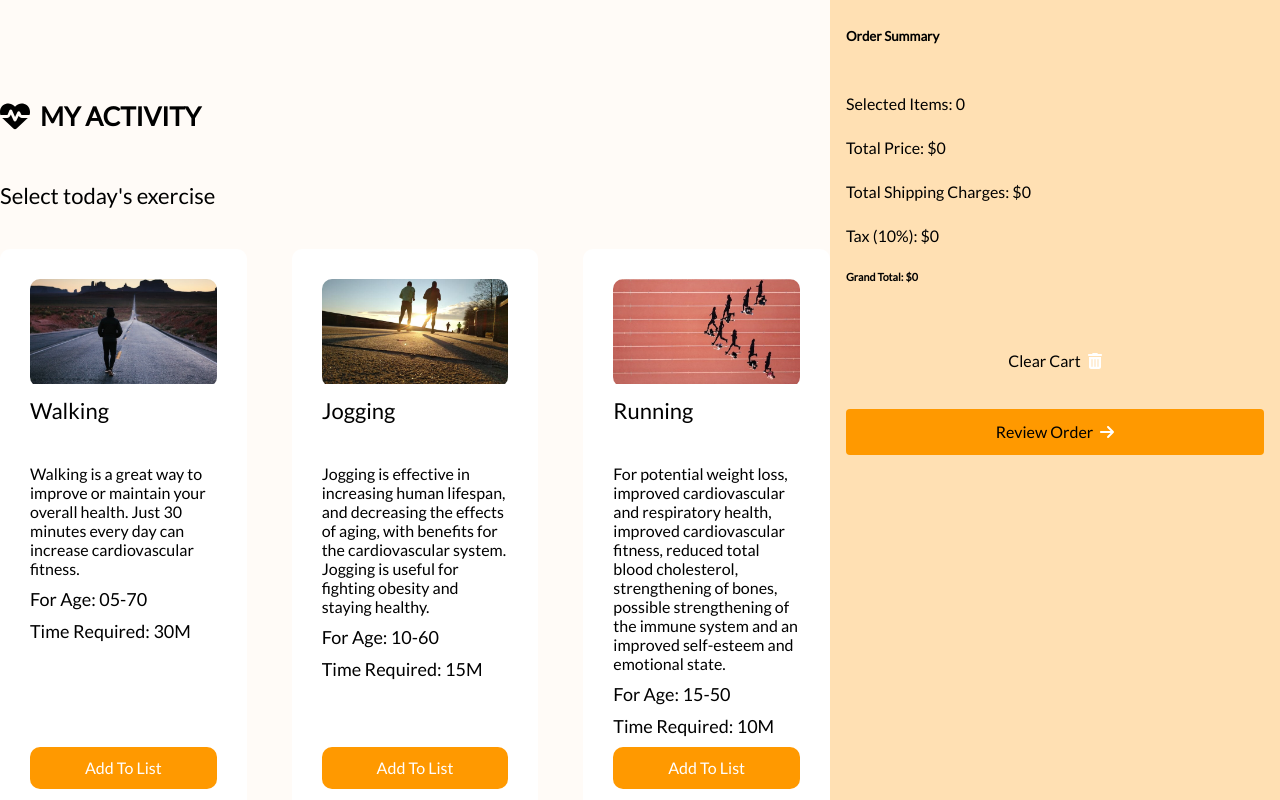
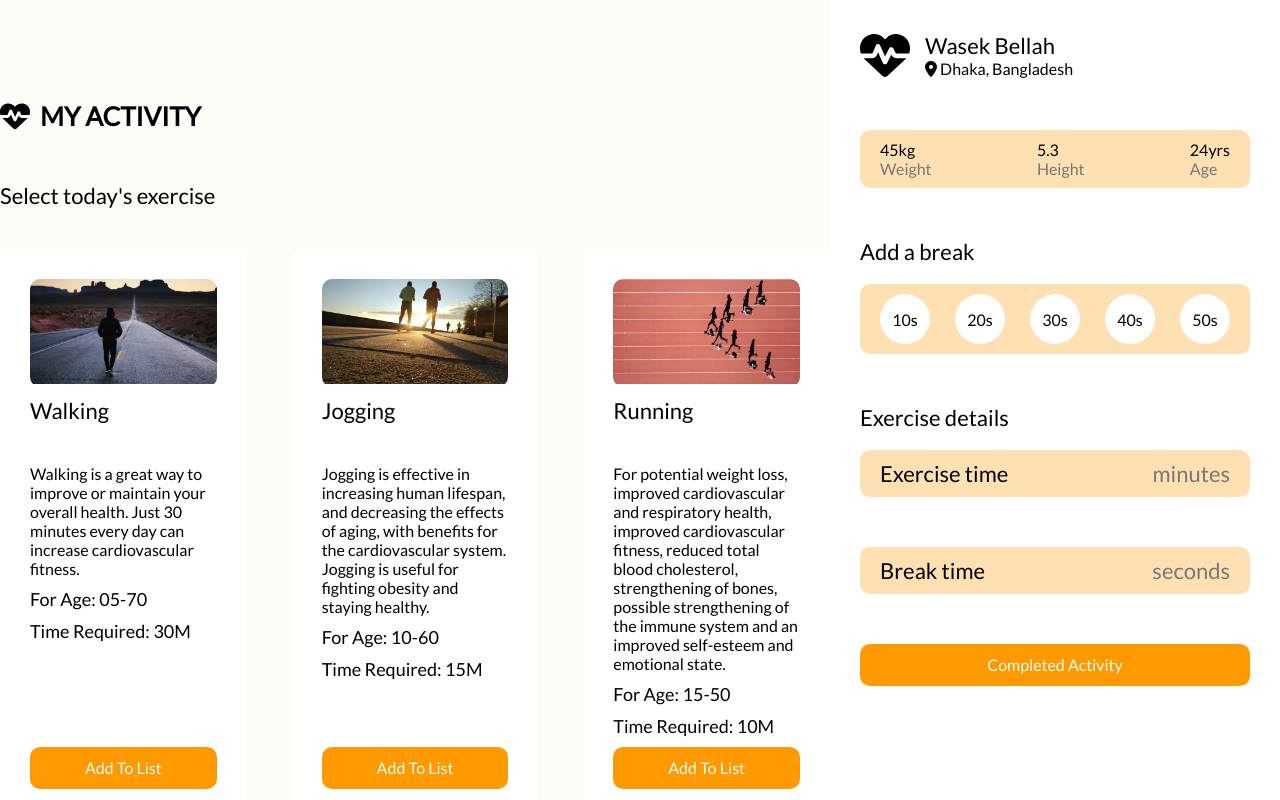
Before and after one commit to wasek23/my-activity, a React (Create React App) app: page / in a window 1280 px wide. Shown: the top 800 px of the page. Built offline with nearby package versions, Linux system fonts and the light colour scheme.

Commit message:
sidebar design

```diff
--- a/src/App.css
+++ b/src/App.css
@@ -97,6 +97,6 @@ img {
 	margin-bottom: 40px;
 }
 
-.activityPage .cartContainer {
+.activityPage .sidebarContainer {
 	width: 450px;
 }
--- a/src/App.js
+++ b/src/App.js
@@ -1,13 +1,13 @@
 import './App.css';
 import Activities from './components/Activities/Activities';
-import Cart from './components/Cart/Cart';
+import Sidebar from './components/Sidebar/Sidebar';
 import useActivities from './hooks/useActivities';
-import useCart from './hooks/useCart';
+import useSidebar from './hooks/useSidebar';
 import logo from './img/Logo.svg';
 
 const App = () => {
 	const { activities } = useActivities();
-	const { cart, cartActivities, onAddToCart } = useCart();
+	const { sidebar, sidebarActivities, onAddToSidebar } = useSidebar();
 
 	return <main className='activityPage'>
 		<div className='mainAreaWrapper'>
@@ -20,13 +20,13 @@ const App = () => {
 				<h2>Select today's exercise</h2>
 
 				<div className='activityContainer'>
-					<Activities activities={activities} onAddToCart={onAddToCart} />
+					<Activities activities={activities} onAddToSidebar={onAddToSidebar} />
 				</div>
 			</div>
 		</div>
 
-		<aside className='cartContainer'>
-			<Cart activities={activities} cart={cart} cartActivities={cartActivities} />
+		<aside className='sidebarContainer'>
+			<Sidebar activities={activities} sidebar={sidebar} sidebarActivities={sidebarActivities} />
 		</aside>
 	</main>
 }
--- a/src/components/Activities/Activities.js
+++ b/src/components/Activities/Activities.js
@@ -2,11 +2,11 @@ import './Activities.css';
 import Activity from '../Activity/Activity';
 import useActivities from '../../hooks/useActivities';
 
-const Activities = ({ onAddToCart }) => {
+const Activities = ({ onAddToSidebar }) => {
 	const { activities } = useActivities();
 
 	return <div className='activities'>
-		{activities?.map(activity => <Activity key={activity.id} activity={activity} onAddToCart={onAddToCart} />)}
+		{activities?.map(activity => <Activity key={activity.id} activity={activity} onAddToSidebar={onAddToSidebar} />)}
 	</div>
 }
 export default Activities;
--- a/src/components/Activity/Activity.js
+++ b/src/components/Activity/Activity.js
@@ -1,6 +1,6 @@
 import './Activity.css';
 
-const Activity = ({ activity, onAddToCart }) => {
+const Activity = ({ activity, onAddToSidebar }) => {
 	const { id, img, name, age, time, description } = activity;
 
 	return <div className='activity'>
@@ -17,7 +17,7 @@ const Activity = ({ activity, onAddToCart }) => {
 			<p className='time'>Time Required: {time}M</p>
 		</div>
 
-		<button className='btn' onClick={() => onAddToCart(id)}>Add To List</button>
+		<button className='btn' onClick={() => onAddToSidebar(id)}>Add To List</button>
 	</div>
 }
 export default Activity;
--- a/src/components/Cart/Cart.css
+++ /dev/null
@@ -1,34 +0,0 @@
-.cartArea {
-	height: 100%;
-	max-height: 100vh;
-	background-color: var(--orange5);
-	position: sticky;
-	top: 0;
-	padding: 28px 16px;
-}
-
-.cartArea h5 {
-	margin-bottom: 50px;
-}
-
-.cartArea .body1 {
-	margin-bottom: 25px;
-}
-
-.cartArea h6 {
-	margin-bottom: 55px;
-}
-
-.cartArea .btn {
-	color: var(--white);
-	padding: 14px 28px;
-	border-radius: 4px;
-}
-
-.cartArea .btn.delete {
-	background: var(--red30);
-}
-
-.cartArea .btn.review {
-	background: var(--orange10);
-}
--- a/src/components/Cart/Cart.js
+++ /dev/null
@@ -1,26 +0,0 @@
-import { FontAwesomeIcon } from '@fortawesome/react-fontawesome';
-import { faArrowRight, faTrashCan } from '@fortawesome/free-solid-svg-icons';
-
-import './Cart.css';
-
-const Cart = ({ cart, cartActivities }) => {
-	const totalPrice = cartActivities.reduce((prev, current) => prev + (current.price * current.cartQuantity), 0);
-	const shippingCharges = cartActivities.reduce((prev, current) => prev + current.shipping, 0);
-	const tax = parseFloat((totalPrice * 0.1).toFixed(2));
-	const grandTotal = parseFloat((totalPrice + shippingCharges + tax).toFixed(2));
-
-	return <div className='cartArea'>
-		<h5>Order Summary</h5>
-
-		<p className='body1'>Selected Items: {cart.length}</p>
-		<p className='body1'>Total Price: ${totalPrice}</p>
-		<p className='body1'>Total Shipping Charges: ${shippingCharges}</p>
-		<p className='body1'>Tax (10%): ${tax}</p>
-
-		<h6>Grand Total: ${grandTotal}</h6>
-
-		<button className='btn delete body1'>Clear Cart <FontAwesomeIcon icon={faTrashCan} inverse /></button>
-		<button className='btn review body1'>Review Order <FontAwesomeIcon icon={faArrowRight} inverse /></button>
-	</div>
-}
-export default Cart;
--- /dev/null
+++ b/src/components/Sidebar/Sidebar.css
@@ -0,0 +1,44 @@
+.sidebarArea {
+	height: 100%;
+	max-height: 100vh;
+	background-color: #fff;
+	position: sticky;
+	top: 0;
+	padding: 30px;
+}
+
+.sidebarArea .personDetails {
+	display: flex;
+	align-items: center;
+	gap: 15px;
+	margin-bottom: 50px;
+}
+
+.sidebarArea .personDetails img {
+	width: 50px;
+}
+
+.sidebarArea .card {
+	background-color: var(--orange5);
+	display: flex;
+	align-items: center;
+	justify-content: space-between;
+	padding: 10px 20px;
+	border-radius: 10px;
+	margin-bottom: 50px;
+}
+
+.sidebarArea .breakTime p {
+	background-color: #fff;
+	width: 50px;
+	height: 50px;
+	display: flex;
+	align-items: center;
+	justify-content: center;
+	border-radius: 50%;
+	cursor: pointer;
+}
+
+.sidebarArea .textMuted {
+	color: #777;
+}
--- /dev/null
+++ b/src/components/Sidebar/Sidebar.js
@@ -0,0 +1,60 @@
+import { FontAwesomeIcon } from '@fortawesome/react-fontawesome';
+import { faArrowRight, faLocationDot, faTrashCan } from '@fortawesome/free-solid-svg-icons';
+
+import './Sidebar.css';
+import logo from '../../img/Logo.svg';
+
+const Sidebar = ({ sidebar, sidebarActivities }) => {
+
+	return <div className='sidebarArea'>
+		<div className='personDetails'>
+			<img src={logo} alt='Wasek Bellah' />
+
+			<div className='details'>
+				<h2>Wasek Bellah</h2>
+				<p><FontAwesomeIcon icon={faLocationDot} /> Dhaka, Bangladesh</p>
+			</div>
+		</div>
+
+		<div className='card personHealth'>
+			<div>
+				<p>45kg</p>
+				<p className='textMuted'>Weight</p>
+			</div>
+			<div>
+				<p>5.3</p>
+				<p className='textMuted'>Height</p>
+			</div>
+			<div>
+				<p>24yrs</p>
+				<p className='textMuted'>Age</p>
+			</div>
+		</div>
+
+		<h2>Add a break</h2>
+		<br />
+		<div className='card breakTime'>
+			<p>10s</p>
+			<p>20s</p>
+			<p>30s</p>
+			<p>40s</p>
+			<p>50s</p>
+		</div>
+
+		<h2>Exercise details</h2>
+		<br />
+
+		<p className='card'>
+			<h2>Exercise time</h2>
+			<h2 className='textMuted'>{ }minutes</h2>
+		</p>
+
+		<p className='card'>
+			<h2>Break time</h2>
+			<h2 className='textMuted'>{ }seconds</h2>
+		</p>
+
+		<button className='btn review body1'>Completed Activity</button>
+	</div>
+}
+export default Sidebar;
--- a/src/hooks/useCart.js
+++ /dev/null
@@ -1,61 +0,0 @@
-import { useEffect, useState } from 'react';
-
-import useActivities from './useActivities';
-
-const useCart = () => {
-	const { activities } = useActivities();
-
-	const [cart, setCart] = useState([]);
-	const [cartActivities, setCartActivities] = useState([]);
-
-	// Get from localStorage
-	useEffect(() => {
-		const storedCart = localStorage.getItem('emaCart');
-		if (storedCart) {
-			setCart(JSON.parse(storedCart));
-		}
-	}, []);
-
-	// Get cart activities
-	useEffect(() => {
-		let cartItems = [];
-
-		activities?.map(activity => {
-			for (const c of cart) {
-				activity.id === c.id && cartItems.push({ ...activity, cartQuantity: c.quantity });
-			}
-
-			return null;
-		});
-		setCartActivities(cartItems);
-	}, [activities, cart]);
-
-	// On add to cart
-	const onAddToCart = (id) => {
-		const isInCart = cart.find(c => c.id === id);
-
-		if (isInCart) {
-			const index = cart.indexOf(isInCart);
-
-			const newCart = [...cart];
-			newCart[index] = { ...newCart[index], quantity: newCart[index].quantity + 1 };
-
-			setCart(newCart);
-			localStorage.setItem('emaCart', JSON.stringify(newCart));
-		} else {
-			const newCart = [...cart, { id, quantity: 1 }];
-
-			setCart(newCart);
-			localStorage.setItem('emaCart', JSON.stringify(newCart));
-		}
-	}
-
-	// On clear cart
-	const onClearCart = () => {
-		setCart([]);
-		localStorage.removeItem('emaCart');
-	}
-
-	return { cart, cartActivities, onAddToCart, onClearCart }
-}
-export default useCart;
--- /dev/null
+++ b/src/hooks/useSidebar.js
@@ -0,0 +1,61 @@
+import { useEffect, useState } from 'react';
+
+import useActivities from './useActivities';
+
+const useSidebar = () => {
+	const { activities } = useActivities();
+
+	const [sidebar, setSidebar] = useState([]);
+	const [sidebarActivities, setSidebarActivities] = useState([]);
+
+	// Get from localStorage
+	useEffect(() => {
+		const storedSidebar = localStorage.getItem('emaSidebar');
+		if (storedSidebar) {
+			setSidebar(JSON.parse(storedSidebar));
+		}
+	}, []);
+
+	// Get sidebar activities
+	useEffect(() => {
+		let sidebarItems = [];
+
+		activities?.map(activity => {
+			for (const c of sidebar) {
+				activity.id === c.id && sidebarItems.push({ ...activity, sidebarQuantity: c.quantity });
+			}
+
+			return null;
+		});
+		setSidebarActivities(sidebarItems);
+	}, [activities, sidebar]);
+
+	// On add to sidebar
+	const onAddToSidebar = (id) => {
+		const isInSidebar = sidebar.find(c => c.id === id);
+
+		if (isInSidebar) {
+			const index = sidebar.indexOf(isInSidebar);
+
+			const newSidebar = [...sidebar];
+			newSidebar[index] = { ...newSidebar[index], quantity: newSidebar[index].quantity + 1 };
+
+			setSidebar(newSidebar);
+			localStorage.setItem('emaSidebar', JSON.stringify(newSidebar));
+		} else {
+			const newSidebar = [...sidebar, { id, quantity: 1 }];
+
+			setSidebar(newSidebar);
+			localStorage.setItem('emaSidebar', JSON.stringify(newSidebar));
+		}
+	}
+
+	// On clear sidebar
+	const onClearSidebar = () => {
+		setSidebar([]);
+		localStorage.removeItem('emaSidebar');
+	}
+
+	return { sidebar, sidebarActivities, onAddToSidebar, onClearSidebar }
+}
+export default useSidebar;
--- a/src/utils/fakeDatagase.js
+++ /dev/null
@@ -1,3 +0,0 @@
-export const addToDB = () => {
-
-}
```
Also changed, not shown: src/utils/fakedb.js (deleted, +0 -42 lines).
